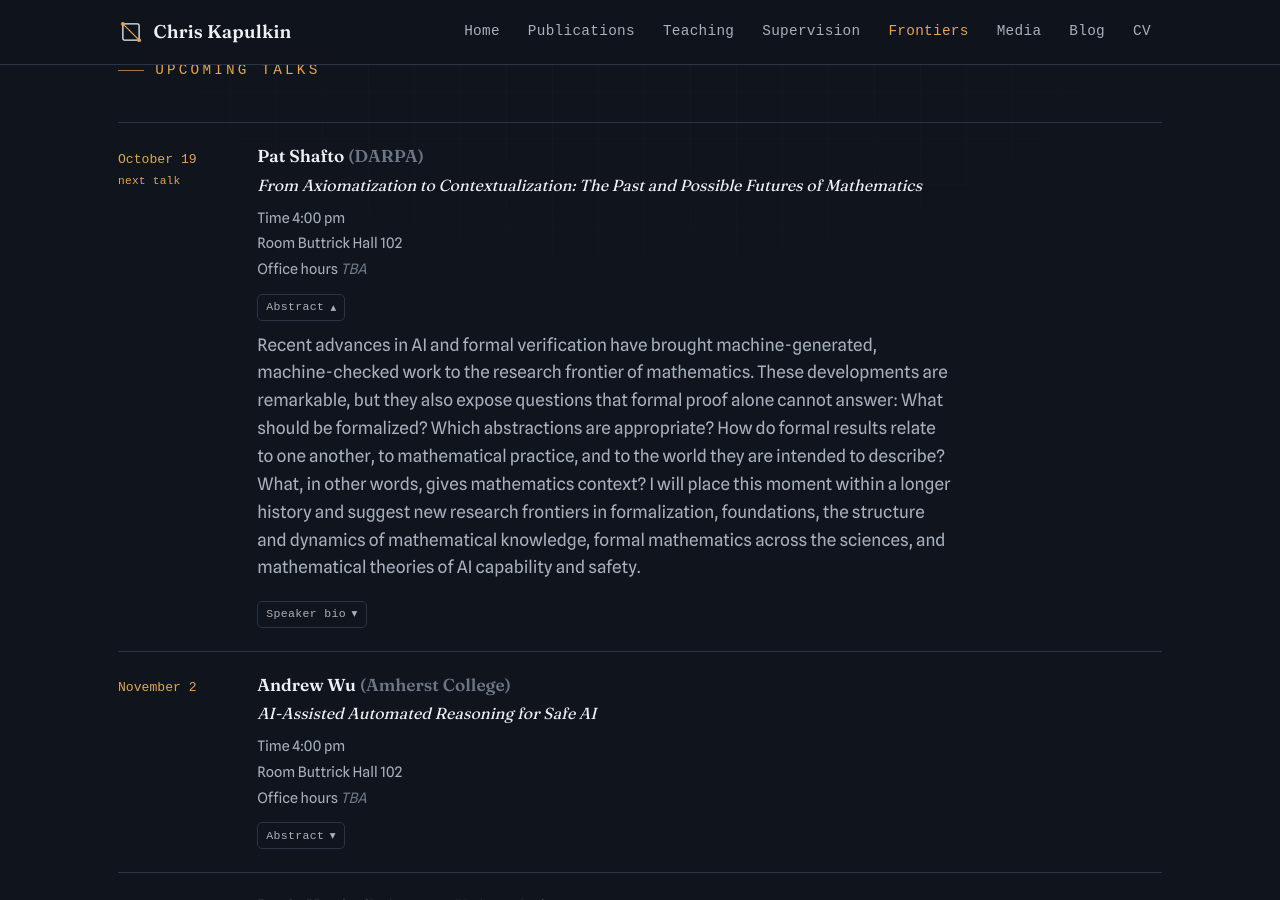
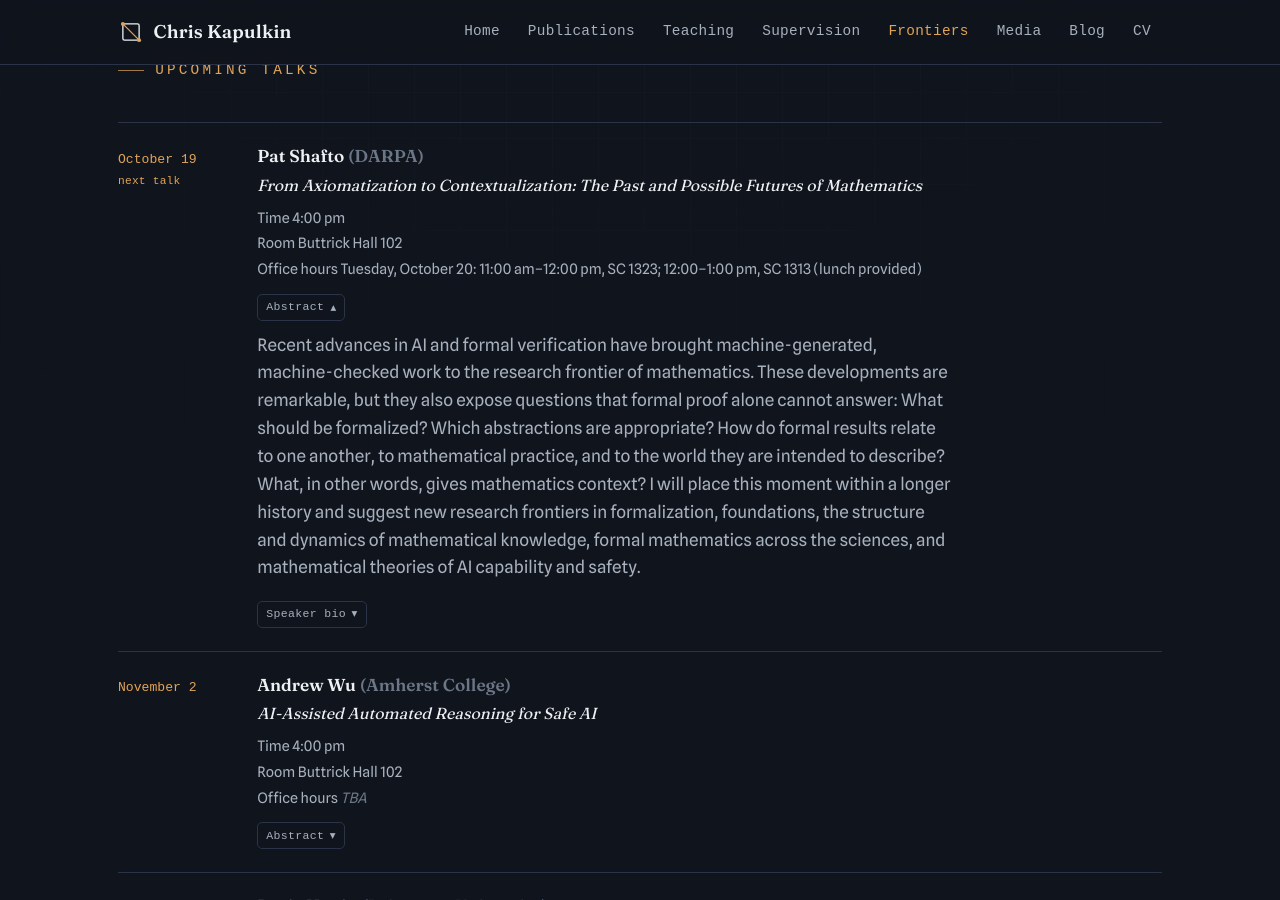
Before and after one commit to kkapulkin/kkapulkin.github.io, a Jekyll site: the page frontiers.html, which Jekyll copies as it is, in a window 1280 px wide and 900 px high, scrolled down 686 px. Built offline with Jekyll 4.4.1, drawn with Linux system fonts in a browser that asks for light colours; some web fonts are replaced.

Commit message:
Add Pat Shafto's office hours to Frontiers
Co-Authored-By: Claude Opus 5.5 <noreply@anthropic.com>

```diff
--- a/frontiers.html
+++ b/frontiers.html
@@ -128,7 +128,7 @@
           <p class="talk-title">From Axiomatization to Contextualization: The Past and Possible Futures of Mathematics</p>
           <p class="meta">Time 4:00 pm</p>
           <p class="meta">Room Buttrick Hall 102</p>
-          <p class="meta">Office hours <span class="tba">TBA</span></p>
+          <p class="meta">Office hours Tuesday, October 20: 11:00 am&ndash;12:00 pm, SC 1323; 12:00&ndash;1:00 pm, SC 1313 (lunch provided)</p>
           <details class="talk-abstract" open>
             <summary>Abstract</summary>
             <div class="prose"><p>Recent advances in AI and formal verification have brought machine-generated, machine-checked work to the research frontier of mathematics. These developments are remarkable, but they also expose questions that formal proof alone cannot answer: What should be formalized? Which abstractions are appropriate? How do formal results relate to one another, to mathematical practice, and to the world they are intended to describe? What, in other words, gives mathematics context? I will place this moment within a longer history and suggest new research frontiers in formalization, foundations, the structure and dynamics of mathematical knowledge, formal mathematics across the sciences, and mathematical theories of AI capability and safety.</p></div>
```
